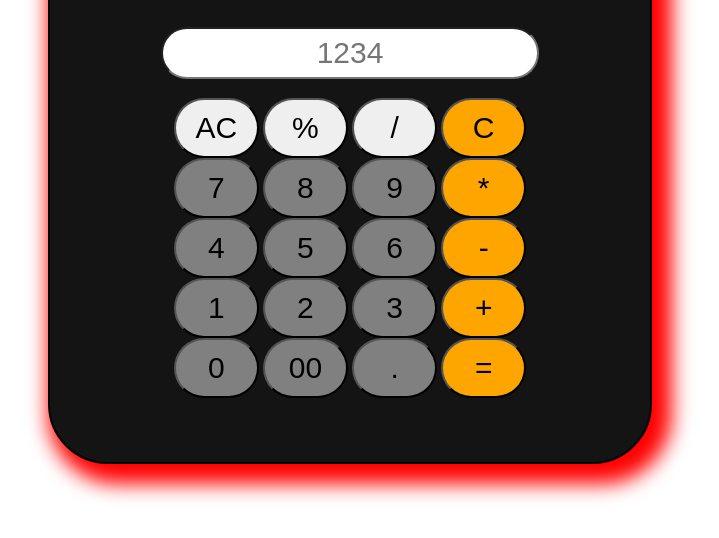
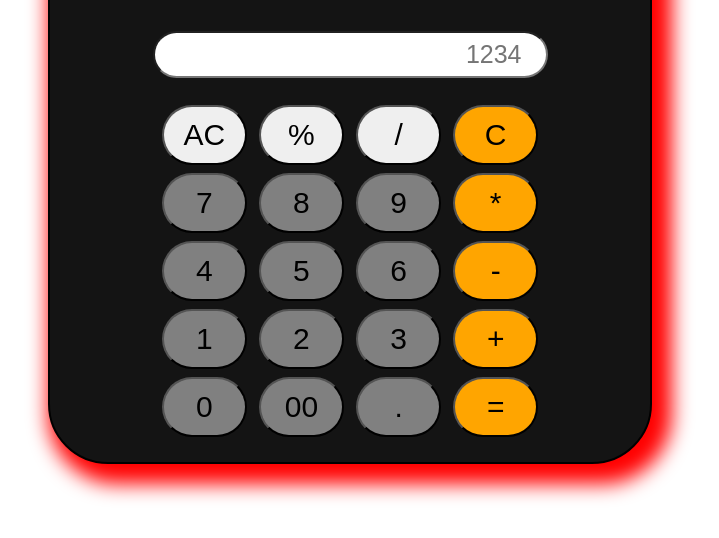
Before and after one commit to Adilismaill/calculator-task, a plain HTML site: page index.html in a window 1280 px wide. Shown: the part 192-730 px from the top of the page, without its empty margins (336-1055 px from the left). Drawn offline with Linux system fonts and the light colour scheme.

Commit message:
margin in input

```diff
--- a/style.css
+++ b/style.css
@@ -25,6 +25,7 @@ input{
     width: 85px;
     height: 60px;
     font-size: 30px;
+    margin: 4px;
 }
 .btn:hover{
     background-color: red;
@@ -33,9 +34,10 @@ input{
 #display{
     width:60%;
     height: 40%;
-    font-size: 30px;
+    font-size: 25px;
     padding: 7px 7px 7px 7px;
-    text-align: center;
+    text-align: right;
+    padding-right: 4%;
     background-color: rgb(255, 255, 255);
     color: rgb(0, 0, 0);
 }
```
